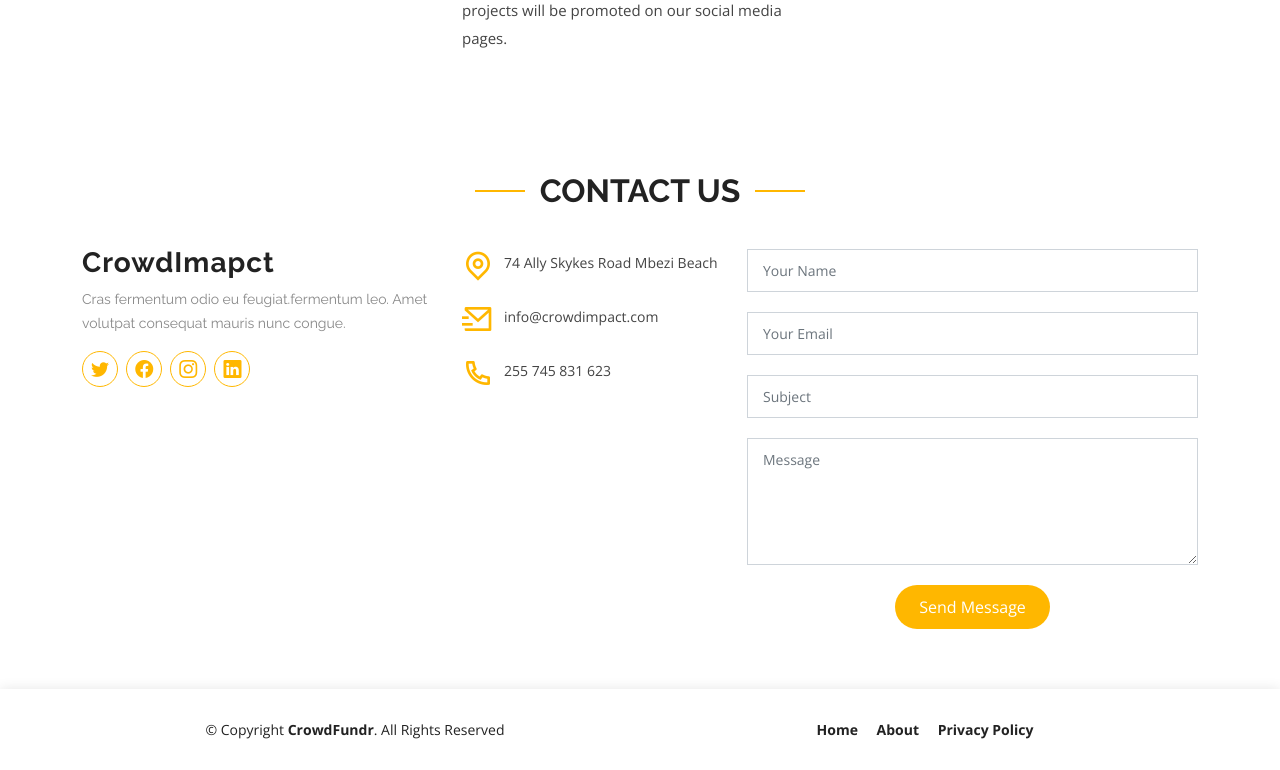
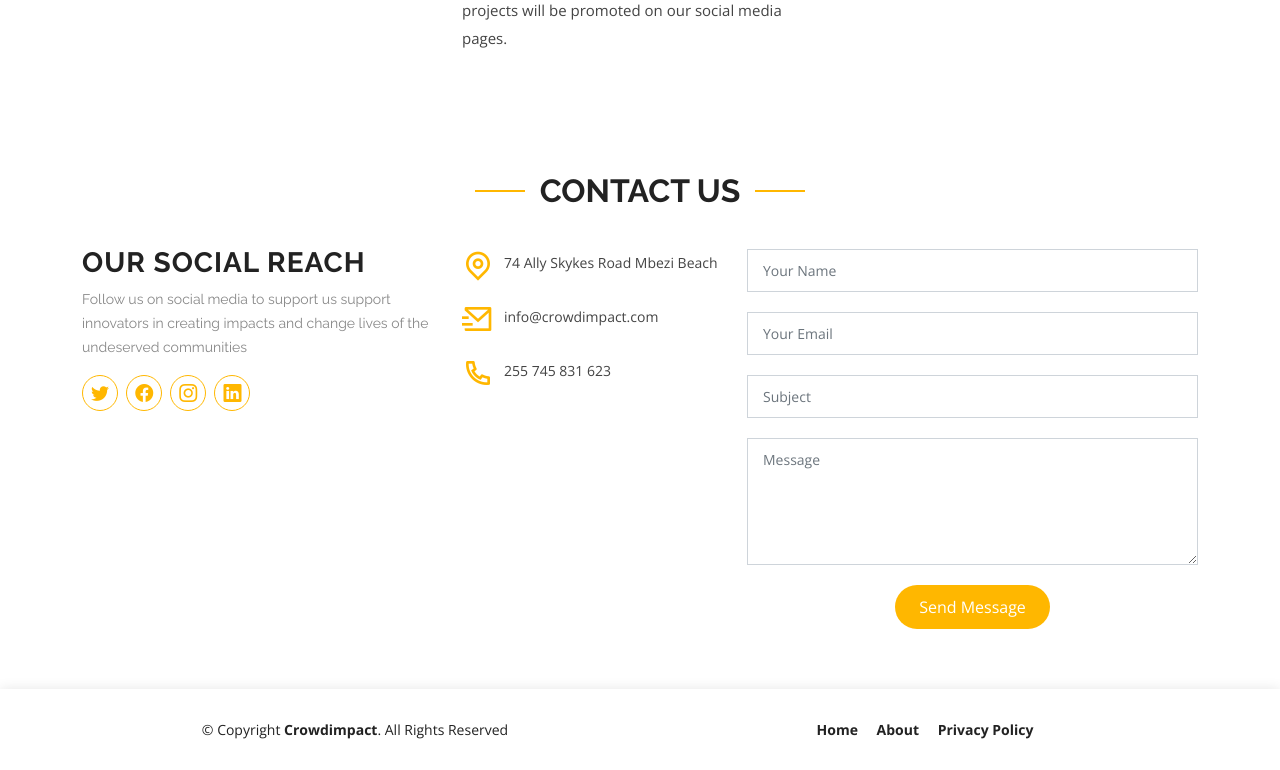
Before and after one commit to isayaeli/crowdfundr, a Django app: page / in a window 1280 px wide. Shown: the part 2353-3123 px from the top of the page. Run offline with Django 3.2, Linux system fonts and the light colour scheme; data that the repository does not hold is empty; some libraries are stand-ins or nearby versions.

Commit message:
update home page

```diff
--- a/templates/base.html
+++ b/templates/base.html
@@ -5,7 +5,7 @@
   <meta charset="utf-8">
   <meta content="width=device-width, initial-scale=1.0" name="viewport">
 
-  <title>Fareluce</title>
+  <title>Crowdimpact</title>
   <meta content="" name="description">
   <meta content="" name="keywords">
 
@@ -80,7 +80,7 @@
       <div class="row d-flex align-items-center">
         <div class="col-lg-6 text-lg-left text-center">
           <div class="copyright">
-            &copy; Copyright <strong>CrowdFundr</strong>. All Rights Reserved
+            &copy; Copyright <strong>Crowdimpact</strong>. All Rights Reserved
           </div>
         </div>
         <div class="col-lg-6">
--- a/templates/home/home.html
+++ b/templates/home/home.html
@@ -471,8 +471,9 @@
 
           <div class="col-lg-4 col-md-6" data-aos="fade-up" data-aos-delay="100">
             <div class="contact-about">
-              <h3>CrowdImapct</h3>
-              <p>Cras fermentum odio eu feugiat.fermentum leo. Amet volutpat consequat mauris nunc congue.</p>
+              <h3>OUR SOCIAL REACH</h3>
+              <p>
+                Follow us on social media to support us support innovators in creating impacts and change lives of the undeserved communities</p>
               <div class="social-links">
                 <a href="#" class="twitter"><i class="bi bi-twitter"></i></a>
                 <a href="#" class="facebook"><i class="bi bi-facebook"></i></a>
```
